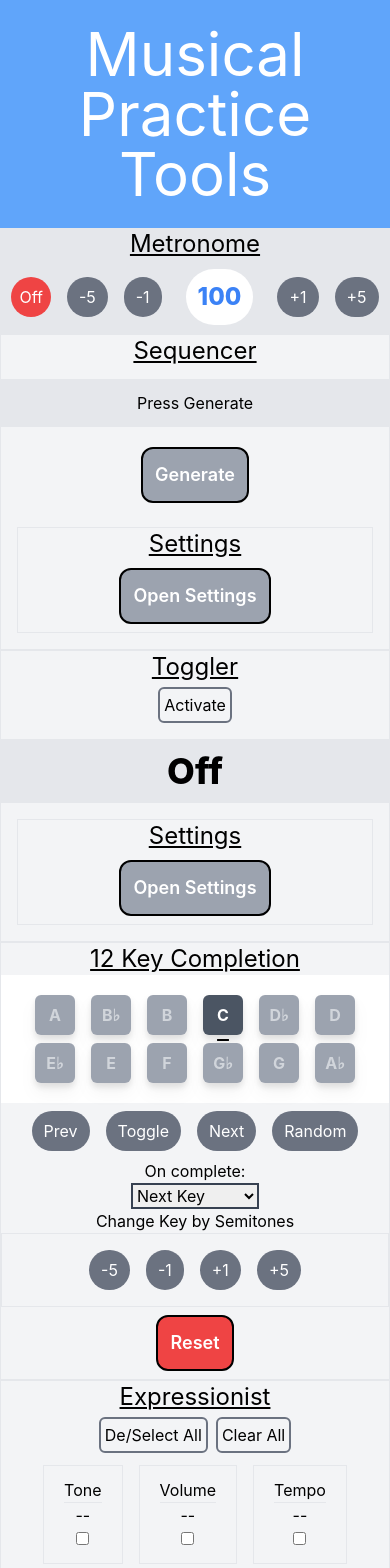
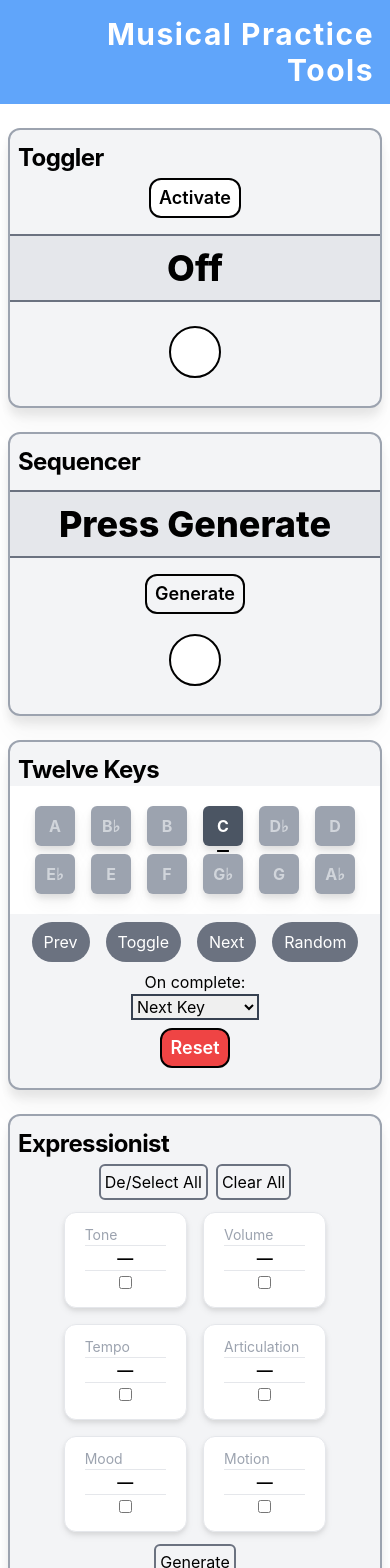
Before and after one commit to Sunonymous/Musical-Practice-Tools, a Next.js app: page / in a window 390 px wide. Shown: the top 1568 px of the page. Built offline with nearby package versions, Linux system fonts and the light colour scheme.

Commit message:
major design refactor; hid metronome until mobile fix

```diff
--- a/components/expressionist.js
+++ b/components/expressionist.js
@@ -6,7 +6,7 @@
 const     randEm =      (arr) => arr[randInt(0, arr.length)];
 const capitalize =        (s) => s && s[0].toUpperCase() + s.slice(1);
 
-const              empty = '--';
+const              empty = '—';
 const           dynamics = ['tone', 'volume', 'tempo', 'articulation', 'mood', 'motion'];
 const dualCaseCategories = ['volume', 'tempo', 'articulation'];
 const    blankExpression = Object.fromEntries(dynamics.map((d) => [d, empty]));
@@ -38,10 +38,11 @@
 
     const formatDynamic = (dynamic) => {
         return (
-            <div key={dynamic} className='m-2 p-3 px-5 border'>
-                <h2>{capitalize(dynamic)}</h2>
-                <hr />
-                <h2>{capitalize(expression[dynamic])}</h2>
+            <div key={dynamic} className='w-2/6 md:w-4/6 m-2 p-3 px-5 bg-white border rounded-xl drop-shadow-md'>
+                <h2 className='text-sm text-left text-gray-400'>{capitalize(dynamic)}</h2>
+                <hr className='' />
+                <h2 className='font-semibold text-md'>{capitalize(expression[dynamic])}</h2>
+                <hr className='' />
                 <input  className='mx-1 p-1' type='checkbox' data-dynamic={dynamic} />
                 {expression[dynamic] === empty ? '' : (<button className='mx-1 px-2 border rounded-full font-bold text-white bg-red-500' data-dynamic={dynamic} onClick={clearDynamic}>X</button>)}
             </div>
@@ -50,7 +51,7 @@
 
     const formatExpression = () => {
         return (
-            <div className='flex flex-row flex-wrap justify-center'>
+            <div className='w-full flex flex-row flex-wrap justify-center'>
               {dynamics.map(formatDynamic)}
             </div>
         );
@@ -64,8 +65,7 @@
     }
 
     return (
-        <div className='border text-center bg-gray-100'>
-            <h1 className='text-2xl underline'>Expressionist</h1>
+        <div>
             <button className='m-1 p-1 border-2 border-gray-500 rounded-md' onClick={setCheckedAll}>De/Select All</button>
             <button className='m-1 p-1 border-2 border-gray-500 rounded-md' onClick={clearAllDyns}>Clear All</button>
             {formatExpression()}
--- a/components/sequencer.js
+++ b/components/sequencer.js
@@ -6,7 +6,7 @@
 import { useState } from 'react';
 import Settings from './settings';
 import { sequencerConstraints, sequencerBase } from './settingBases';
-import next from 'next';
+// import next from 'next'; // I don't know where this appeared from. Commenting to ensure nothing breaks. Delete if found later.
 
 const defaultConfig = {
     lowest: 1,
@@ -59,12 +59,11 @@
     const run = () => !!config.useAllNumbers ? shuffleSequence() : buildSequence();
 
     return (
-        <div className='border text-center bg-gray-100'>
-            <h1 className='text-2xl underline'>Sequencer</h1>
-            <h3 className='my-3 p-3 bg-gray-200'>
+        <div>
+            <h3 className='my-3 py-3 border-t-2 border-b-2 border-t-gray-500 border-b-gray-500 text-4xl font-extrabold bg-gray-200'>
                 {R.isEmpty(sequence) ? 'Press Generate' : sequence.join(' - ')}
             </h3>
-            <button className='p-3 m-2 bg-gray-400 border-2 border-double border-black rounded-xl text-lg font-semibold text-white'
+            <button className='py-1 px-2 m-1 bg-gray-100 border-2 border-double border-black rounded-xl text-lg font-semibold text-black'
                     onClick={run}>Generate</button>
             <Settings existingConfig={config} configBase={sequencerBase} constraints={sequencerConstraints} syncFunc={updateConfig} />
         </div>
--- a/components/settings.js
+++ b/components/settings.js
@@ -2,7 +2,7 @@
 // Generates a box which can open and close a settings panel to adjust tool parameters
 // Returns a new config object upon changes
 
-import { useState } from "react";
+import React, { useState } from "react";
 import { allPass } from "ramda";
 
 const castTo = (value, inputType) => {
@@ -16,10 +16,18 @@
 
 // Constraints prop is an array containing functions used to verify that an altered constraint is valid.
 
+
+
 export default function Settings({ existingConfig, configBase, syncFunc, constraints }) {
     const               [isOpen, setIsOpen] = useState(false);
     const   [generatedConfig, setGenConfig] = useState({});
     const [badValWarning, setBadValWarning] = useState(false);
+
+    const gearIcon = (
+        <svg xmlns="http://www.w3.org/2000/svg" fill="none" viewBox="0 0 24 24" strokeWidth={1.5} stroke="currentColor" className="w-6 h-6">
+            <path strokeLinecap="round" strokeLinejoin="round" d="M9.594 3.94c.09-.542.56-.94 1.11-.94h2.593c.55 0 1.02.398 1.11.94l.213 1.281c.063.374.313.686.645.87.074.04.147.083.22.127.324.196.72.257 1.075.124l1.217-.456a1.125 1.125 0 011.37.49l1.296 2.247a1.125 1.125 0 01-.26 1.431l-1.003.827c-.293.24-.438.613-.431.992a6.759 6.759 0 010 .255c-.007.378.138.75.43.99l1.005.828c.424.35.534.954.26 1.43l-1.298 2.247a1.125 1.125 0 01-1.369.491l-1.217-.456c-.355-.133-.75-.072-1.076.124a6.57 6.57 0 01-.22.128c-.331.183-.581.495-.644.869l-.213 1.28c-.09.543-.56.941-1.11.941h-2.594c-.55 0-1.02-.398-1.11-.94l-.213-1.281c-.062-.374-.312-.686-.644-.87a6.52 6.52 0 01-.22-.127c-.325-.196-.72-.257-1.076-.124l-1.217.456a1.125 1.125 0 01-1.369-.49l-1.297-2.247a1.125 1.125 0 01.26-1.431l1.004-.827c.292-.24.437-.613.43-.992a6.932 6.932 0 010-.255c.007-.378-.138-.75-.43-.99l-1.004-.828a1.125 1.125 0 01-.26-1.43l1.297-2.247a1.125 1.125 0 011.37-.491l1.216.456c.356.133.751.072 1.076-.124.072-.044.146-.087.22-.128.332-.183.582-.495.644-.869l.214-1.281z" />
+            <path strokeLinecap="round" strokeLinejoin="round" d="M15 12a3 3 0 11-6 0 3 3 0 016 0z" />
+        </svg>);
 
     const toggleSettings = () => {
         setIsOpen(!isOpen);
@@ -55,7 +63,7 @@
         const minOrNull = setting.min || '';
         const maxOrNull = setting.max || '';
 
-        return (<div key={setting.key}>
+        return (<React.Fragment key={setting.key}>
                     <dt><label htmlFor={setting.name}>{setting.name}:</label></dt>
                     <dd><input name={setting.key}
                                type={valueToInputType(setting.value)}
@@ -63,7 +71,7 @@
                                max={maxOrNull}
                                onChange={syncWithParent}
                                defaultValue={existingConfig[setting.key] || setting.value}></input></dd>
-                </div>
+                </React.Fragment>
         );
     }
 
@@ -77,17 +85,18 @@
     }
 
     const settingsBox = (
-        <dl className="border-4 border-emerald-400">
+        <dl className="border border-gray-500 bg-gradient-to-b from-gray-200 to-gray-300 rounded-xl">
             {configBase.map(settingToInput)}
         </dl>
     )
     return (
-        <div className='m-4 border text-center bg-gray-100'>
-            <h1 className='text-2xl underline'>Settings</h1>
+        <div className='m-1 p-1 text-center bg-gray-100'>
+            <button className={(isOpen ? 'bg-gray-800 text-white rotate-45' : 'bg-white text-gray-900') + ' p-3 m-2 border-2 border-double border-black rounded-full text-lg font-semibold text-white'}
+                    onClick={toggleSettings}>{gearIcon}</button>
             {isOpen ? settingsBox : ''}
             <p className={badValWarning ? warningClass : warningClass + ' hidden'}>The value you entered is invalid!</p>
-            <button className='p-3 m-2 bg-gray-400 border-2 border-double border-black rounded-xl text-lg font-semibold text-white'
-                    onClick={toggleSettings}>{isOpen ? 'Close Settings' : 'Open Settings'}</button>
+            {/* <button className='p-3 m-2 bg-gray-400 border-2 border-double border-black rounded-xl text-lg font-semibold text-white'
+                    onClick={toggleSettings}>{isOpen ? 'Close Settings' : 'Open Settings'}</button> */}
         </div>
     );
 }
--- a/components/toggler.js
+++ b/components/toggler.js
@@ -70,11 +70,10 @@
     }
 
     return (
-        <div className='border text-center bg-gray-100'>
-            <h1 className='text-2xl underline'>Toggler</h1>
-            <button className='m-1 p-1 border-2 border-gray-500 rounded-md'
+        <div>
+            <button className='py-1 px-2 m-1 bg-white border-2 border-double border-black rounded-xl text-lg font-semibold text-black'
                     onClick={togglePower}>{powerOn ? 'Deactivate' : 'Activate'}</button>
-            <h3 className='my-3 p-3 text-4xl font-extrabold bg-gray-200'>{message}</h3>
+            <h3 className='my-3 py-3 border-t-2 border-b-2 border-t-gray-500 border-b-gray-500 text-4xl font-extrabold bg-gray-200'>{message}</h3>
             {needsReset ? <p className='text-red-600'>Restart Toggler to apply settings.</p> : ''}
             <Settings existingConfig={config} configBase={togglerBase} syncFunc={updateConfig} constraints={constrainMinMax} />
         </div>
--- /dev/null
+++ b/components/tool.js
@@ -0,0 +1,8 @@
+export default function Tool({ toolName, children }) {
+    return (
+        <div className='mx-2 my-6 py-3 border-2 border-gray-400 drop-shadow-xl bg-gray-100 rounded-xl text-center'>
+            <h1 className='pl-2 text-2xl text-left font-bold tracking-tight'>{toolName}</h1>
+            {children}
+        </div>
+    );
+}
--- a/components/twelve-keys.js
+++ b/components/twelve-keys.js
@@ -114,8 +114,7 @@
     }
 
     return (
-        <div className='border text-center bg-gray-100'>
-            <h1 className='text-2xl underline'>12 Key Completion</h1>
+        <div>
             <div className='flex flex-row flex-wrap justify-center p-4 bg-white'>
                 {R.keys(keys).map((k) => {
                     return <div onClick={() => setActiveKey(k)} key={k} className={getKeyClass(k)}>{k}</div>
@@ -141,7 +140,7 @@
                 <option value='random'  >Random Key</option>
             </select>
             <br />
-            <h3>Change Key by Semitones</h3>
+            {/* <h3>Change Key by Semitones</h3>
             <div className='border p-2 flex flex-row justify-center'>
                 <button className={keyButtonClass}
                         onClick={prevFifth}>-5</button>
@@ -151,8 +150,8 @@
                         onClick={nextKey}>+1</button>
                 <button className={keyButtonClass}
                         onClick={nextFifth}>+5</button>
-            </div>
-            <button className='p-3 m-2 bg-red-500 border-2 border-double border-black rounded-xl text-lg font-semibold text-white'
+            </div> */}
+            <button className='px-2 py-1 m-2 bg-red-500 hover:bg-red-700 border-2 border-double border-black rounded-xl text-lg font-semibold text-white'
                     onClick={reset}>Reset</button>
         </div>
     )
--- a/pages/index.js
+++ b/pages/index.js
@@ -1,24 +1,26 @@
-import Head from 'next/head';
-import Image from 'next/image';
+import Head          from 'next/head';
+import Tool          from '../components/tool.js';
+import Image         from 'next/image';
+import Toggler       from '../components/toggler';
+import Settings      from '../components/settings';
+import Metronome     from '../components/metronome.js';
+import Sequencer     from '../components/sequencer';
+import TwelveKeys    from '../components/twelve-keys.js';
 import Expressionist from '../components/expressionist.js';
-import Metronome from '../components/metronome.js';
-import Sequencer from '../components/sequencer';
-import Settings from '../components/settings';
-import Toggler from '../components/toggler';
-import TwelveKeys from '../components/twelve-keys.js';
-
-
 
 export default function Home() {
   return (
-  <div className='flex flex-col justify-around bg-gray-200'>
+  <div className='bg-white'>
     <div className='bg-blue-400'>
-      <h1 className='p-6 text-center text-white text-6xl'>Musical Practice Tools</h1>
+      <h1 className='p-4 font-bold tracking-wider text-right text-white text-3xl'>Musical Practice Tools</h1>
     </div>
-    <Metronome />
-    <Sequencer />
-    <Toggler />
-    <TwelveKeys />
-    <Expressionist />
+    {/* <Metronome /> */}
+    <Tool toolName="Toggler"><Toggler/></Tool>
+    <Tool toolName="Sequencer"><Sequencer/></Tool>
+    <Tool toolName="Twelve Keys"><TwelveKeys/></Tool>
+    <Tool toolName="Expressionist"><Expressionist /></Tool>
+    <footer className='relative bottom-5 mt-10 mx-auto p-1 border-t-2 border-t-gray-500 border-dotted text-center'>
+      Made with ❤️ by <a className='text-lg hover:underline' href="https://thesunny.one/">🌞</a>
+    </footer>
   </div>);
 }
```
